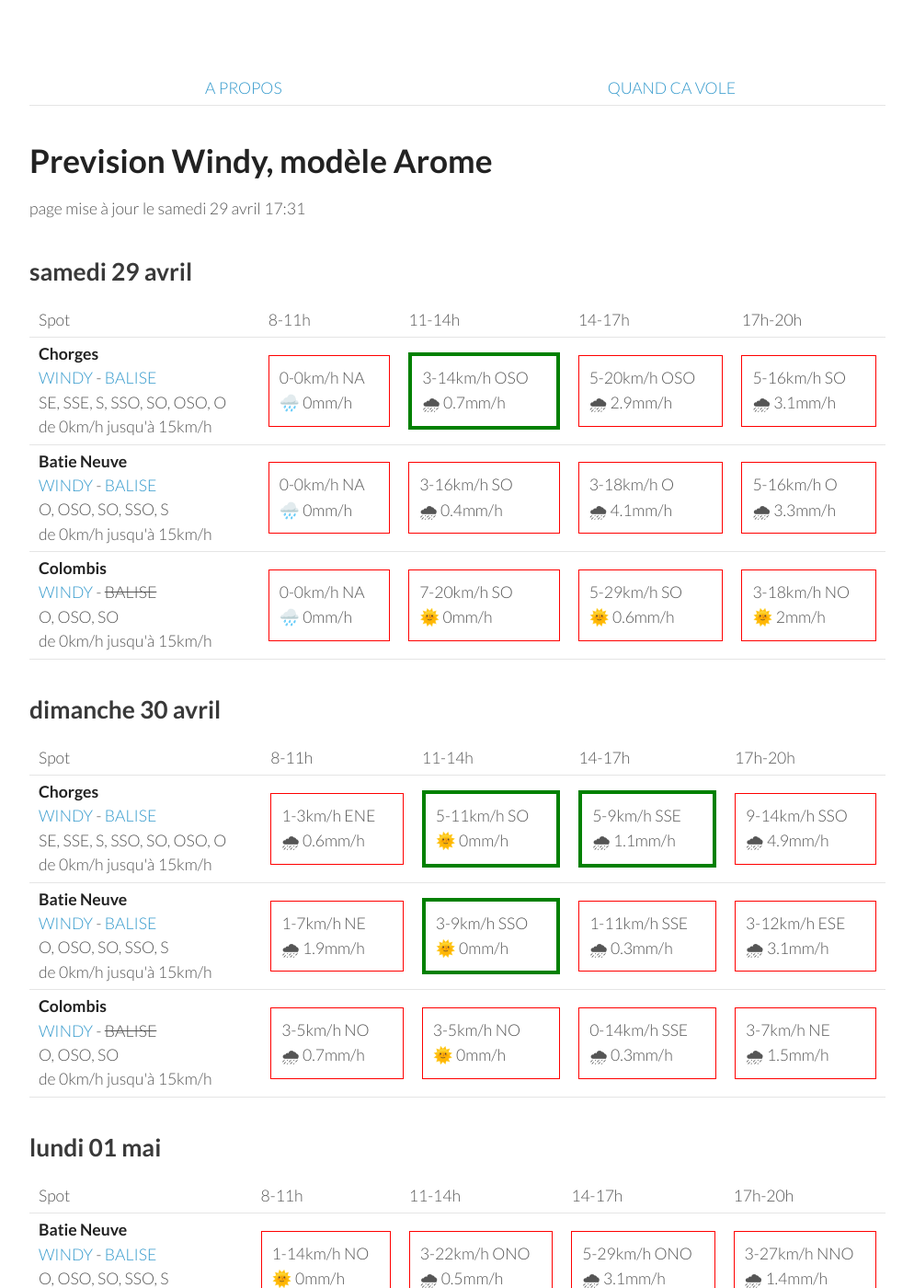
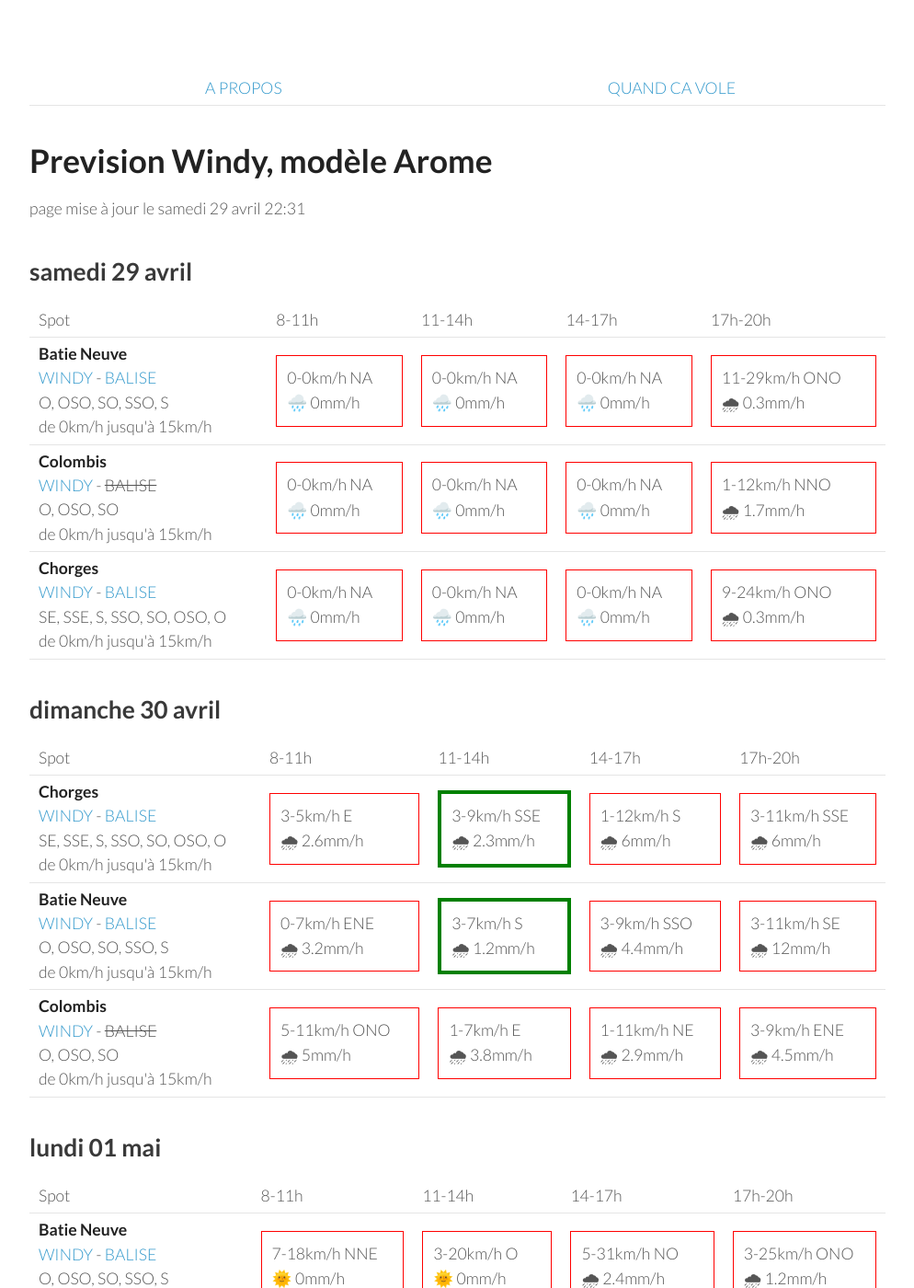
Before and after one commit to parapente-dans-le-nord/parapente-dans-le-nord.github.io, a Jekyll site: the page built from serre_poncon.markdown, in a window 1280 px wide and 1400 px high. Shown: the whole window at 92% size, without its empty margins (26-1020 px from the left). Built offline with Jekyll 4.4.1, drawn with Linux system fonts in a browser that asks for light colours; some of the changed text lies outside the part shown.

Commit message:
update index.markdown

```diff
--- a/serre_poncon.markdown
+++ b/serre_poncon.markdown
@@ -7,7 +7,7 @@ title:  "Tous les spots"
 {: .links}
 
 # Prevision Windy, modèle Arome
-page mise à jour le samedi 29 avril 17:31
+page mise à jour le samedi 29 avril 22:31
 
 ## samedi 29 avril
 
@@ -22,30 +22,30 @@ page mise à jour le samedi 29 avril 17:31
       <td>17h-20h</td>
     </tr>
 <tr>
-        <td><strong>Chorges</strong><br><a href="https://windy.com/44.578/6.280?44.559,6.262,10">WINDY</a> - <span class=""><a href="https://www.openwindmap.org/PP554">BALISE</a> </span><br> <span class="vent-favorable">SE, SSE, S, SSO, SO, OSO, O</span><br><span class="force-vent">de 0km/h jusqu'à 15km/h</span> </td>
-
-            <td><div class="not-flyable"><p>0-0km/h NA</p><p>🌧️ 0mm/h</p></div></td>
-            <td><div class="flyable"><p>3-14km/h OSO</p><p>🌧 0.7mm/h</p></div></td>
-            <td><div class="not-flyable"><p>5-20km/h OSO</p><p>🌧 2.9mm/h</p></div></td>
-            <td><div class="not-flyable"><p>5-16km/h SO</p><p>🌧 3.1mm/h</p></div></td>
-
-    </tr>
-<tr>
         <td><strong>Batie Neuve</strong><br><a href="https://windy.com/44.584/6.236?44.559,6.262,10,m:eTtagly">WINDY</a> - <span class=""><a href="https://www.openwindmap.org/PP554">BALISE</a> </span><br> <span class="vent-favorable">O, OSO, SO, SSO, S</span><br><span class="force-vent">de 0km/h jusqu'à 15km/h</span> </td>
 
             <td><div class="not-flyable"><p>0-0km/h NA</p><p>🌧️ 0mm/h</p></div></td>
-            <td><div class="not-flyable"><p>3-16km/h SO</p><p>🌧 0.4mm/h</p></div></td>
-            <td><div class="not-flyable"><p>3-18km/h O</p><p>🌧 4.1mm/h</p></div></td>
-            <td><div class="not-flyable"><p>5-16km/h O</p><p>🌧 3.3mm/h</p></div></td>
+            <td><div class="not-flyable"><p>0-0km/h NA</p><p>🌧️ 0mm/h</p></div></td>
+            <td><div class="not-flyable"><p>0-0km/h NA</p><p>🌧️ 0mm/h</p></div></td>
+            <td><div class="not-flyable"><p>11-29km/h ONO</p><p>🌧 0.3mm/h</p></div></td>
 
     </tr>
 <tr>
         <td><strong>Colombis</strong><br><a href="https://windy.com/44.494/6.216?44.559,6.262,10">WINDY</a> - <span class="no-balise"> BALISE </span><br> <span class="vent-favorable">O, OSO, SO</span><br><span class="force-vent">de 0km/h jusqu'à 15km/h</span> </td>
 
             <td><div class="not-flyable"><p>0-0km/h NA</p><p>🌧️ 0mm/h</p></div></td>
-            <td><div class="not-flyable"><p>7-20km/h SO</p><p>🌞 0mm/h</p></div></td>
-            <td><div class="not-flyable"><p>5-29km/h SO</p><p>🌞 0.6mm/h</p></div></td>
-            <td><div class="not-flyable"><p>3-18km/h NO</p><p>🌞 2mm/h</p></div></td>
+            <td><div class="not-flyable"><p>0-0km/h NA</p><p>🌧️ 0mm/h</p></div></td>
+            <td><div class="not-flyable"><p>0-0km/h NA</p><p>🌧️ 0mm/h</p></div></td>
+            <td><div class="not-flyable"><p>1-12km/h NNO</p><p>🌧 1.7mm/h</p></div></td>
+
+    </tr>
+<tr>
+        <td><strong>Chorges</strong><br><a href="https://windy.com/44.578/6.280?44.559,6.262,10">WINDY</a> - <span class=""><a href="https://www.openwindmap.org/PP554">BALISE</a> </span><br> <span class="vent-favorable">SE, SSE, S, SSO, SO, OSO, O</span><br><span class="force-vent">de 0km/h jusqu'à 15km/h</span> </td>
+
+            <td><div class="not-flyable"><p>0-0km/h NA</p><p>🌧️ 0mm/h</p></div></td>
+            <td><div class="not-flyable"><p>0-0km/h NA</p><p>🌧️ 0mm/h</p></div></td>
+            <td><div class="not-flyable"><p>0-0km/h NA</p><p>🌧️ 0mm/h</p></div></td>
+            <td><div class="not-flyable"><p>9-24km/h ONO</p><p>🌧 0.3mm/h</p></div></td>
 
     </tr>
 
@@ -67,30 +67,30 @@ page mise à jour le samedi 29 avril 17:31
 <tr>
         <td><strong>Chorges</strong><br><a href="https://windy.com/44.578/6.280?44.559,6.262,10">WINDY</a> - <span class=""><a href="https://www.openwindmap.org/PP554">BALISE</a> </span><br> <span class="vent-favorable">SE, SSE, S, SSO, SO, OSO, O</span><br><span class="force-vent">de 0km/h jusqu'à 15km/h</span> </td>
 
-            <td><div class="not-flyable"><p>1-3km/h ENE</p><p>🌧 0.6mm/h</p></div></td>
-            <td><div class="flyable"><p>5-11km/h SO</p><p>🌞 0mm/h</p></div></td>
-            <td><div class="flyable"><p>5-9km/h SSE</p><p>🌧 1.1mm/h</p></div></td>
-            <td><div class="not-flyable"><p>9-14km/h SSO</p><p>🌧 4.9mm/h</p></div></td>
+            <td><div class="not-flyable"><p>3-5km/h E</p><p>🌧 2.6mm/h</p></div></td>
+            <td><div class="flyable"><p>3-9km/h SSE</p><p>🌧 2.3mm/h</p></div></td>
+            <td><div class="not-flyable"><p>1-12km/h S</p><p>🌧 6mm/h</p></div></td>
+            <td><div class="not-flyable"><p>3-11km/h SSE</p><p>🌧 6mm/h</p></div></td>
 
 
     </tr>
 <tr>
         <td><strong>Batie Neuve</strong><br><a href="https://windy.com/44.584/6.236?44.559,6.262,10,m:eTtagly">WINDY</a> - <span class=""><a href="https://www.openwindmap.org/PP554">BALISE</a> </span><br> <span class="vent-favorable">O, OSO, SO, SSO, S</span><br><span class="force-vent">de 0km/h jusqu'à 15km/h</span> </td>
 
-            <td><div class="not-flyable"><p>1-7km/h NE</p><p>🌧 1.9mm/h</p></div></td>
-            <td><div class="flyable"><p>3-9km/h SSO</p><p>🌞 0mm/h</p></div></td>
-            <td><div class="not-flyable"><p>1-11km/h SSE</p><p>🌧 0.3mm/h</p></div></td>
-            <td><div class="not-flyable"><p>3-12km/h ESE</p><p>🌧 3.1mm/h</p></div></td>
+            <td><div class="not-flyable"><p>0-7km/h ENE</p><p>🌧 3.2mm/h</p></div></td>
+            <td><div class="flyable"><p>3-7km/h S</p><p>🌧 1.2mm/h</p></div></td>
+            <td><div class="not-flyable"><p>3-9km/h SSO</p><p>🌧 4.4mm/h</p></div></td>
+            <td><div class="not-flyable"><p>3-11km/h SE</p><p>🌧 12mm/h</p></div></td>
 
 
     </tr>
 <tr>
         <td><strong>Colombis</strong><br><a href="https://windy.com/44.494/6.216?44.559,6.262,10">WINDY</a> - <span class="no-balise"> BALISE </span><br> <span class="vent-favorable">O, OSO, SO</span><br><span class="force-vent">de 0km/h jusqu'à 15km/h</span> </td>
 
-            <td><div class="not-flyable"><p>3-5km/h NO</p><p>🌧 0.7mm/h</p></div></td>
-            <td><div class="not-flyable"><p>3-5km/h NO</p><p>🌞 0mm/h</p></div></td>
-            <td><div class="not-flyable"><p>0-14km/h SSE</p><p>🌧 0.3mm/h</p></div></td>
-            <td><div class="not-flyable"><p>3-7km/h NE</p><p>🌧 1.5mm/h</p></div></td>
+            <td><div class="not-flyable"><p>5-11km/h ONO</p><p>🌧 5mm/h</p></div></td>
+            <td><div class="not-flyable"><p>1-7km/h E</p><p>🌧 3.8mm/h</p></div></td>
+            <td><div class="not-flyable"><p>1-11km/h NE</p><p>🌧 2.9mm/h</p></div></td>
+            <td><div class="not-flyable"><p>3-9km/h ENE</p><p>🌧 4.5mm/h</p></div></td>
 
 
     </tr>
@@ -113,30 +113,30 @@ page mise à jour le samedi 29 avril 17:31
 <tr>
         <td><strong>Batie Neuve</strong><br><a href="https://windy.com/44.584/6.236?44.559,6.262,10,m:eTtagly">WINDY</a> - <span class=""><a href="https://www.openwindmap.org/PP554">BALISE</a> </span><br> <span class="vent-favorable">O, OSO, SO, SSO, S</span><br><span class="force-vent">de 0km/h jusqu'à 15km/h</span> </td>
 
-            <td><div class="not-flyable"><p>1-14km/h NO</p><p>🌞 0mm/h</p></div></td>
-            <td><div class="not-flyable"><p>3-22km/h ONO</p><p>🌧 0.5mm/h</p></div></td>
-            <td><div class="not-flyable"><p>5-29km/h ONO</p><p>🌧 3.1mm/h</p></div></td>
-            <td><div class="not-flyable"><p>3-27km/h NNO</p><p>🌧 1.4mm/h</p></div></td>
+            <td><div class="not-flyable"><p>7-18km/h NNE</p><p>🌞 0mm/h</p></div></td>
+            <td><div class="not-flyable"><p>3-20km/h O</p><p>🌞 0mm/h</p></div></td>
+            <td><div class="not-flyable"><p>5-31km/h NO</p><p>🌧 2.4mm/h</p></div></td>
+            <td><div class="not-flyable"><p>3-25km/h ONO</p><p>🌧 1.2mm/h</p></div></td>
 
 
     </tr>
 <tr>
         <td><strong>Chorges</strong><br><a href="https://windy.com/44.578/6.280?44.559,6.262,10">WINDY</a> - <span class=""><a href="https://www.openwindmap.org/PP554">BALISE</a> </span><br> <span class="vent-favorable">SE, SSE, S, SSO, SO, OSO, O</span><br><span class="force-vent">de 0km/h jusqu'à 15km/h</span> </td>
 
-            <td><div class="not-flyable"><p>0-14km/h N</p><p>🌞 0mm/h</p></div></td>
-            <td><div class="not-flyable"><p>3-20km/h O</p><p>🌧 0.9mm/h</p></div></td>
-            <td><div class="not-flyable"><p>3-25km/h O</p><p>🌧 2.7mm/h</p></div></td>
-            <td><div class="not-flyable"><p>1-25km/h NNO</p><p>🌧 2.4mm/h</p></div></td>
+            <td><div class="not-flyable"><p>1-5km/h E</p><p>🌞 0mm/h</p></div></td>
+            <td><div class="not-flyable"><p>1-18km/h SO</p><p>🌞 0mm/h</p></div></td>
+            <td><div class="not-flyable"><p>5-29km/h ONO</p><p>🌧 2.9mm/h</p></div></td>
+            <td><div class="not-flyable"><p>1-25km/h OSO</p><p>🌧 1.9mm/h</p></div></td>
 
 
     </tr>
 <tr>
         <td><strong>Colombis</strong><br><a href="https://windy.com/44.494/6.216?44.559,6.262,10">WINDY</a> - <span class="no-balise"> BALISE </span><br> <span class="vent-favorable">O, OSO, SO</span><br><span class="force-vent">de 0km/h jusqu'à 15km/h</span> </td>
 
-            <td><div class="not-flyable"><p>0-12km/h NO</p><p>🌞 0mm/h</p></div></td>
-            <td><div class="not-flyable"><p>5-22km/h NO</p><p>🌞 0mm/h</p></div></td>
-            <td><div class="not-flyable"><p>5-27km/h NO</p><p>🌧 1.9mm/h</p></div></td>
-            <td><div class="not-flyable"><p>3-24km/h N</p><p>🌧 1.4mm/h</p></div></td>
+            <td><div class="not-flyable"><p>7-20km/h NNO</p><p>🌞 0mm/h</p></div></td>
+            <td><div class="not-flyable"><p>3-18km/h NO</p><p>🌞 0mm/h</p></div></td>
+            <td><div class="not-flyable"><p>9-29km/h NNO</p><p>🌧 0.5mm/h</p></div></td>
+            <td><div class="not-flyable"><p>1-29km/h SE</p><p>🌧 1.3mm/h</p></div></td>
 
 
     </tr>
@@ -157,32 +157,32 @@ page mise à jour le samedi 29 avril 17:31
       <td>17h-20h</td>
     </tr>
 <tr>
-        <td><strong>Batie Neuve</strong><br><a href="https://windy.com/44.584/6.236?44.559,6.262,10,m:eTtagly">WINDY</a> - <span class=""><a href="https://www.openwindmap.org/PP554">BALISE</a> </span><br> <span class="vent-favorable">O, OSO, SO, SSO, S</span><br><span class="force-vent">de 0km/h jusqu'à 15km/h</span> </td>
+        <td><strong>Colombis</strong><br><a href="https://windy.com/44.494/6.216?44.559,6.262,10">WINDY</a> - <span class="no-balise"> BALISE </span><br> <span class="vent-favorable">O, OSO, SO</span><br><span class="force-vent">de 0km/h jusqu'à 15km/h</span> </td>
 
-            <td><div class="not-flyable"><p>5-27km/h N</p><p>🌞 0mm/h</p></div></td>
-            <td><div class="not-flyable"><p>3-25km/h NO</p><p>🌞 0mm/h</p></div></td>
-            <td><div class="not-flyable"><p>5-29km/h ONO</p><p>🌞 0mm/h</p></div></td>
-            <td><div class="not-flyable"><p>9-31km/h NNO</p><p>🌞 0mm/h</p></div></td>
+            <td><div class="not-flyable"><p>1-14km/h E</p><p>🌞 0mm/h</p></div></td>
+            <td><div class="not-flyable"><p>3-20km/h ONO</p><p>🌞 0mm/h</p></div></td>
+            <td><div class="not-flyable"><p>7-24km/h ONO</p><p>🌞 0mm/h</p></div></td>
+            <td><div class="not-flyable"><p>11-31km/h N</p><p>🌞 0mm/h</p></div></td>
 
 
     </tr>
 <tr>
-        <td><strong>Colombis</strong><br><a href="https://windy.com/44.494/6.216?44.559,6.262,10">WINDY</a> - <span class="no-balise"> BALISE </span><br> <span class="vent-favorable">O, OSO, SO</span><br><span class="force-vent">de 0km/h jusqu'à 15km/h</span> </td>
+        <td><strong>Batie Neuve</strong><br><a href="https://windy.com/44.584/6.236?44.559,6.262,10,m:eTtagly">WINDY</a> - <span class=""><a href="https://www.openwindmap.org/PP554">BALISE</a> </span><br> <span class="vent-favorable">O, OSO, SO, SSO, S</span><br><span class="force-vent">de 0km/h jusqu'à 15km/h</span> </td>
 
-            <td><div class="not-flyable"><p>3-20km/h N</p><p>🌞 0mm/h</p></div></td>
-            <td><div class="not-flyable"><p>5-22km/h NO</p><p>🌞 0mm/h</p></div></td>
-            <td><div class="not-flyable"><p>9-29km/h ONO</p><p>🌧 0.2mm/h</p></div></td>
-            <td><div class="not-flyable"><p>11-33km/h NO</p><p>🌞 0mm/h</p></div></td>
+            <td><div class="not-flyable"><p>3-22km/h NNE</p><p>🌞 0mm/h</p></div></td>
+            <td><div class="not-flyable"><p>1-22km/h ONO</p><p>🌞 0mm/h</p></div></td>
+            <td><div class="not-flyable"><p>5-25km/h NO</p><p>🌞 0mm/h</p></div></td>
+            <td><div class="not-flyable"><p>9-33km/h N</p><p>🌞 0mm/h</p></div></td>
 
 
     </tr>
 <tr>
         <td><strong>Chorges</strong><br><a href="https://windy.com/44.578/6.280?44.559,6.262,10">WINDY</a> - <span class=""><a href="https://www.openwindmap.org/PP554">BALISE</a> </span><br> <span class="vent-favorable">SE, SSE, S, SSO, SO, OSO, O</span><br><span class="force-vent">de 0km/h jusqu'à 15km/h</span> </td>
 
-            <td><div class="not-flyable"><p>5-27km/h NNE</p><p>🌞 0mm/h</p></div></td>
-            <td><div class="not-flyable"><p>1-27km/h NNO</p><p>🌞 0mm/h</p></div></td>
-            <td><div class="not-flyable"><p>3-27km/h ONO</p><p>🌞 0mm/h</p></div></td>
-            <td><div class="not-flyable"><p>7-29km/h N</p><p>🌞 0mm/h</p></div></td>
+            <td><div class="not-flyable"><p>3-25km/h NE</p><p>🌞 0mm/h</p></div></td>
+            <td><div class="not-flyable"><p>0-25km/h NO</p><p>🌞 0mm/h</p></div></td>
+            <td><div class="not-flyable"><p>3-25km/h NNO</p><p>🌞 0mm/h</p></div></td>
+            <td><div class="not-flyable"><p>9-33km/h NNE</p><p>🌞 0mm/h</p></div></td>
 
 
     </tr>
@@ -203,32 +203,32 @@ page mise à jour le samedi 29 avril 17:31
       <td>17h-20h</td>
     </tr>
 <tr>
-        <td><strong>Batie Neuve</strong><br><a href="https://windy.com/44.584/6.236?44.559,6.262,10,m:eTtagly">WINDY</a> - <span class=""><a href="https://www.openwindmap.org/PP554">BALISE</a> </span><br> <span class="vent-favorable">O, OSO, SO, SSO, S</span><br><span class="force-vent">de 0km/h jusqu'à 15km/h</span> </td>
+        <td><strong>Colombis</strong><br><a href="https://windy.com/44.494/6.216?44.559,6.262,10">WINDY</a> - <span class="no-balise"> BALISE </span><br> <span class="vent-favorable">O, OSO, SO</span><br><span class="force-vent">de 0km/h jusqu'à 15km/h</span> </td>
 
-            <td><div class="not-flyable"><p>5-24km/h NE</p><p>🌞 0mm/h</p></div></td>
-            <td><div class="not-flyable"><p>3-25km/h ESE</p><p>🌞 0mm/h</p></div></td>
-            <td><div class="not-flyable"><p>5-29km/h ESE</p><p>🌞 0mm/h</p></div></td>
-            <td><div class="not-flyable"><p>5-29km/h SO</p><p>🌞 0mm/h</p></div></td>
+            <td><div class="not-flyable"><p>5-18km/h E</p><p>🌞 0mm/h</p></div></td>
+            <td><div class="not-flyable"><p>0-18km/h NNO</p><p>🌞 0mm/h</p></div></td>
+            <td><div class="not-flyable"><p>5-22km/h O</p><p>🌞 0mm/h</p></div></td>
+            <td><div class="not-flyable"><p>3-22km/h O</p><p>🌞 0mm/h</p></div></td>
 
 
     </tr>
 <tr>
-        <td><strong>Colombis</strong><br><a href="https://windy.com/44.494/6.216?44.559,6.262,10">WINDY</a> - <span class="no-balise"> BALISE </span><br> <span class="vent-favorable">O, OSO, SO</span><br><span class="force-vent">de 0km/h jusqu'à 15km/h</span> </td>
+        <td><strong>Batie Neuve</strong><br><a href="https://windy.com/44.584/6.236?44.559,6.262,10,m:eTtagly">WINDY</a> - <span class=""><a href="https://www.openwindmap.org/PP554">BALISE</a> </span><br> <span class="vent-favorable">O, OSO, SO, SSO, S</span><br><span class="force-vent">de 0km/h jusqu'à 15km/h</span> </td>
 
-            <td><div class="not-flyable"><p>5-22km/h E</p><p>🌞 0mm/h</p></div></td>
-            <td><div class="not-flyable"><p>5-24km/h E</p><p>🌞 0mm/h</p></div></td>
-            <td><div class="not-flyable"><p>5-27km/h E</p><p>🌞 0mm/h</p></div></td>
-            <td><div class="not-flyable"><p>11-29km/h SO</p><p>🌞 0mm/h</p></div></td>
+            <td><div class="not-flyable"><p>3-16km/h NE</p><p>🌞 0mm/h</p></div></td>
+            <td><div class="not-flyable"><p>3-22km/h SSO</p><p>🌞 0mm/h</p></div></td>
+            <td><div class="not-flyable"><p>5-25km/h SO</p><p>🌞 0mm/h</p></div></td>
+            <td><div class="not-flyable"><p>5-27km/h SSO</p><p>🌞 0mm/h</p></div></td>
 
 
     </tr>
 <tr>
         <td><strong>Chorges</strong><br><a href="https://windy.com/44.578/6.280?44.559,6.262,10">WINDY</a> - <span class=""><a href="https://www.openwindmap.org/PP554">BALISE</a> </span><br> <span class="vent-favorable">SE, SSE, S, SSO, SO, OSO, O</span><br><span class="force-vent">de 0km/h jusqu'à 15km/h</span> </td>
 
-            <td><div class="not-flyable"><p>5-27km/h ENE</p><p>🌞 0mm/h</p></div></td>
-            <td><div class="not-flyable"><p>5-29km/h E</p><p>🌞 0mm/h</p></div></td>
-            <td><div class="not-flyable"><p>5-33km/h E</p><p>🌞 0mm/h</p></div></td>
-            <td><div class="not-flyable"><p>3-29km/h SO</p><p>🌞 0mm/h</p></div></td>
+            <td><div class="not-flyable"><p>3-18km/h ENE</p><p>🌞 0mm/h</p></div></td>
+            <td><div class="not-flyable"><p>3-22km/h SSO</p><p>🌞 0mm/h</p></div></td>
+            <td><div class="not-flyable"><p>5-27km/h SO</p><p>🌞 0mm/h</p></div></td>
+            <td><div class="not-flyable"><p>5-27km/h SO</p><p>🌞 0mm/h</p></div></td>
 
 
     </tr>
@@ -251,30 +251,30 @@ page mise à jour le samedi 29 avril 17:31
 <tr>
         <td><strong>Colombis</strong><br><a href="https://windy.com/44.494/6.216?44.559,6.262,10">WINDY</a> - <span class="no-balise"> BALISE </span><br> <span class="vent-favorable">O, OSO, SO</span><br><span class="force-vent">de 0km/h jusqu'à 15km/h</span> </td>
 
-            <td><div class="not-flyable"><p>3-14km/h E</p><p>🌞 0mm/h</p></div></td>
+            <td><div class="not-flyable"><p>5-14km/h E</p><p>🌞 0mm/h</p></div></td>
             <td><div class="not-flyable"><p>3-16km/h O</p><p>🌞 0mm/h</p></div></td>
-            <td><div class="not-flyable"><p>11-33km/h O</p><p>🌞 0mm/h</p></div></td>
-            <td><div class="not-flyable"><p>5-35km/h OSO</p><p>🌞 0mm/h</p></div></td>
+            <td><div class="not-flyable"><p>11-31km/h OSO</p><p>🌞 0mm/h</p></div></td>
+            <td><div class="not-flyable"><p>5-31km/h O</p><p>🌞 0mm/h</p></div></td>
 
 
     </tr>
 <tr>
         <td><strong>Batie Neuve</strong><br><a href="https://windy.com/44.584/6.236?44.559,6.262,10,m:eTtagly">WINDY</a> - <span class=""><a href="https://www.openwindmap.org/PP554">BALISE</a> </span><br> <span class="vent-favorable">O, OSO, SO, SSO, S</span><br><span class="force-vent">de 0km/h jusqu'à 15km/h</span> </td>
 
-            <td><div class="not-flyable"><p>3-12km/h ENE</p><p>🌞 0mm/h</p></div></td>
+            <td><div class="not-flyable"><p>5-16km/h NE</p><p>🌞 0mm/h</p></div></td>
             <td><div class="not-flyable"><p>3-20km/h SSO</p><p>🌞 0mm/h</p></div></td>
-            <td><div class="not-flyable"><p>9-35km/h OSO</p><p>🌞 0mm/h</p></div></td>
-            <td><div class="not-flyable"><p>7-37km/h SO</p><p>🌞 0mm/h</p></div></td>
+            <td><div class="not-flyable"><p>9-33km/h SO</p><p>🌞 0mm/h</p></div></td>
+            <td><div class="not-flyable"><p>5-33km/h SO</p><p>🌞 0mm/h</p></div></td>
 
 
     </tr>
 <tr>
         <td><strong>Chorges</strong><br><a href="https://windy.com/44.578/6.280?44.559,6.262,10">WINDY</a> - <span class=""><a href="https://www.openwindmap.org/PP554">BALISE</a> </span><br> <span class="vent-favorable">SE, SSE, S, SSO, SO, OSO, O</span><br><span class="force-vent">de 0km/h jusqu'à 15km/h</span> </td>
 
-            <td><div class="not-flyable"><p>5-14km/h ENE</p><p>🌞 0mm/h</p></div></td>
-            <td><div class="not-flyable"><p>3-22km/h SO</p><p>🌞 0mm/h</p></div></td>
-            <td><div class="not-flyable"><p>9-35km/h OSO</p><p>🌞 0mm/h</p></div></td>
-            <td><div class="not-flyable"><p>7-37km/h SO</p><p>🌞 0mm/h</p></div></td>
+            <td><div class="not-flyable"><p>3-16km/h ENE</p><p>🌞 0mm/h</p></div></td>
+            <td><div class="not-flyable"><p>3-20km/h SO</p><p>🌞 0mm/h</p></div></td>
+            <td><div class="not-flyable"><p>9-33km/h OSO</p><p>🌞 0mm/h</p></div></td>
+            <td><div class="not-flyable"><p>5-33km/h SO</p><p>🌞 0mm/h</p></div></td>
 
 
     </tr>
```
